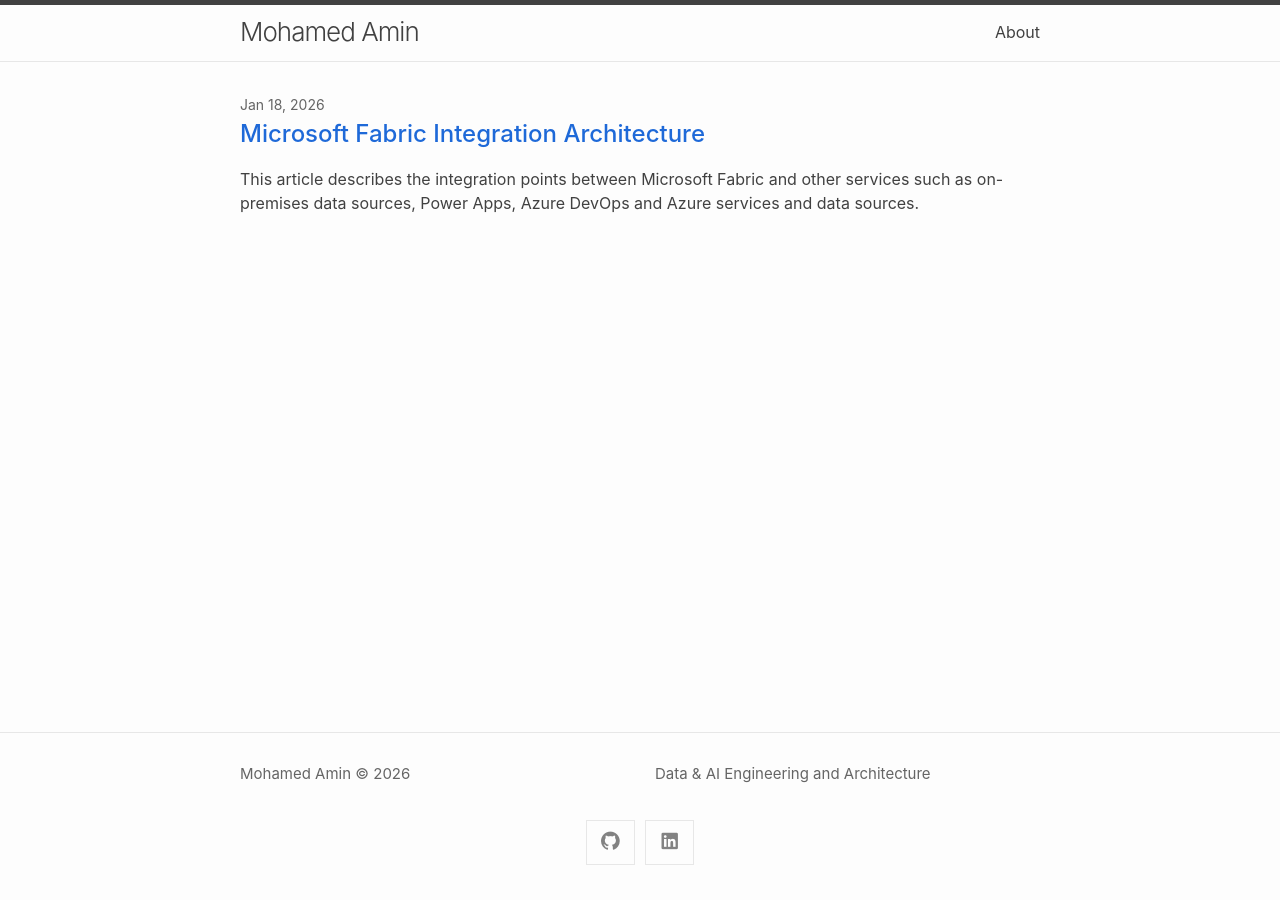
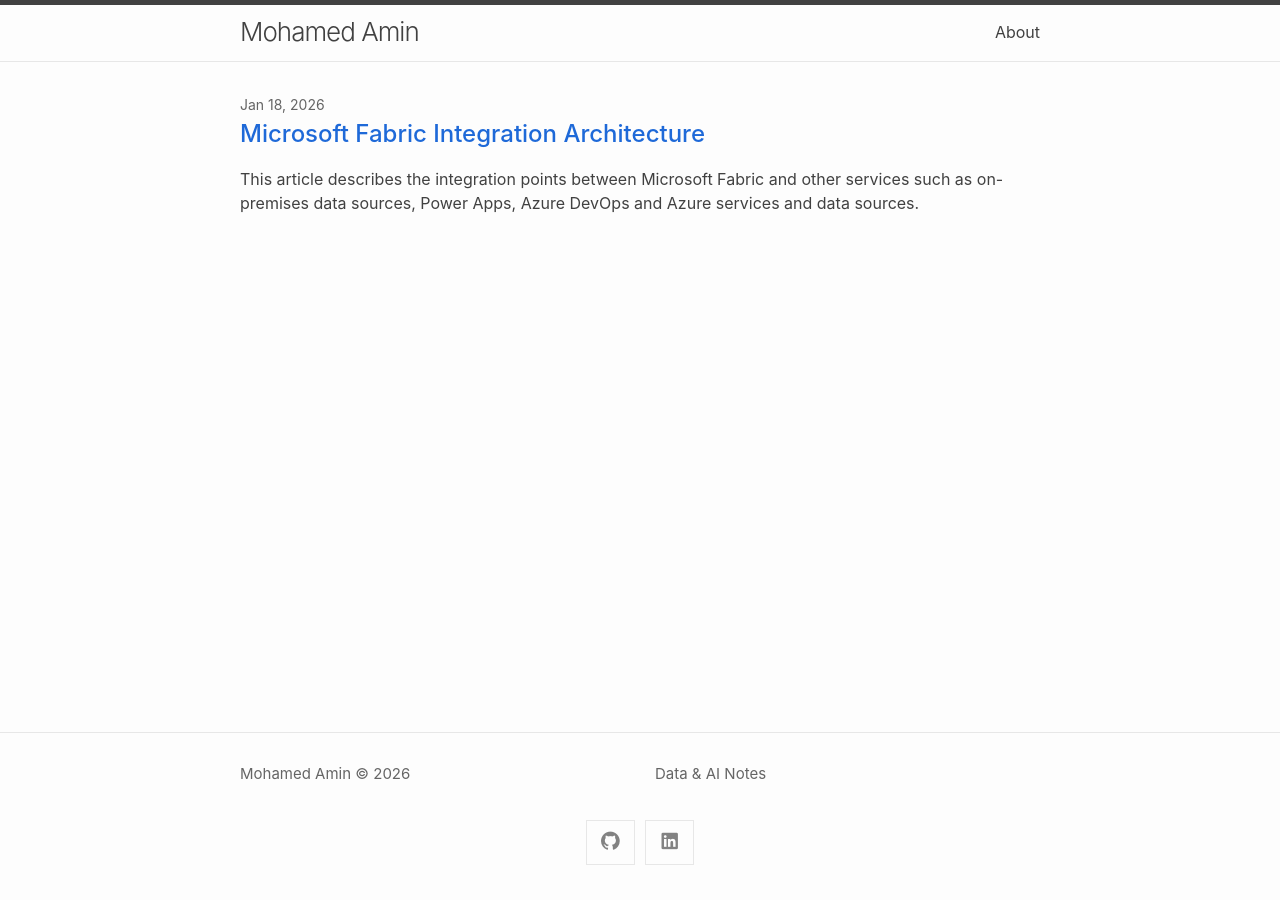
Before and after one commit to modamin/modamin.github.io, a Jekyll site: the page built from index.md, in a window 1280 px wide. Built offline with Jekyll 4.4.1, drawn with Linux system fonts in a browser that asks for light colours; nearby versions of some CDN libraries.

Commit message:
changed description

```diff
--- a/_config.yml
+++ b/_config.yml
@@ -3,7 +3,7 @@
   name: Mohamed Amin © 2026
 
 description: >
-  Data & AI Engineering and Architecture
+  Data & AI Notes
 
 theme: minima
 
```
